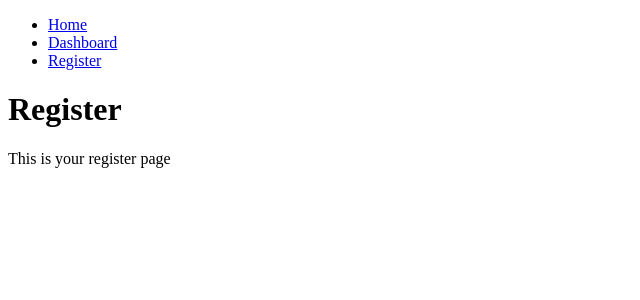
After one commit to chaiqou/kutaisiPHP, a PHP site: template resources/views/register.twig in a window 1280 px wide. The commit adds this page. Shown: the top 300 px of the page, without its empty margins (0-640 px from the left). Run offline with PHP 8.4, Linux system fonts and the light colour scheme; the template is opened without the code that fills it, so the values that code supplies are empty; some libraries are stand-ins or nearby versions.

Commit message:
chore: add register page

```diff
--- a/resources/views/layouts/partials/navigation.twig
+++ b/resources/views/layouts/partials/navigation.twig
@@ -1,4 +1,5 @@
 <ul>
     <li><a href="/">Home</a></li>
     <li><a href="/dashboard">Dashboard</a></li>
+    <li><a href="/register">Register</a></li>
 </ul>
--- /dev/null
+++ b/resources/views/register.twig
@@ -0,0 +1,8 @@
+{% extends 'layouts/app.twig' %}
+
+{% block title %}Register{% endblock %}
+
+{% block content %}
+    <h1>Register</h1>
+    <p>This is your register page</p>
+{% endblock %}
--- a/routes/web.php
+++ b/routes/web.php
@@ -1,5 +1,6 @@
 <?php
 
+use App\Http\Controllers\Auth\RegisterController;
 use App\Http\Controllers\DashboardController;
 use App\Http\Controllers\HomeController;
 use App\Http\Controllers\UsersController;
@@ -11,5 +12,6 @@ return static function (Router $router, ContainerInterface $container) {
     $router->get('/', HomeController::class);
     $router->get('/dashboard', DashboardController::class);
     $router->get('/users/{user}', UsersController::class);
+    $router->get('/register', [RegisterController::class, 'index']);
 
 };
```
Also changed, not shown: app/Http/Controllers/Auth/RegisterController.php (added, +28 -0 lines).
